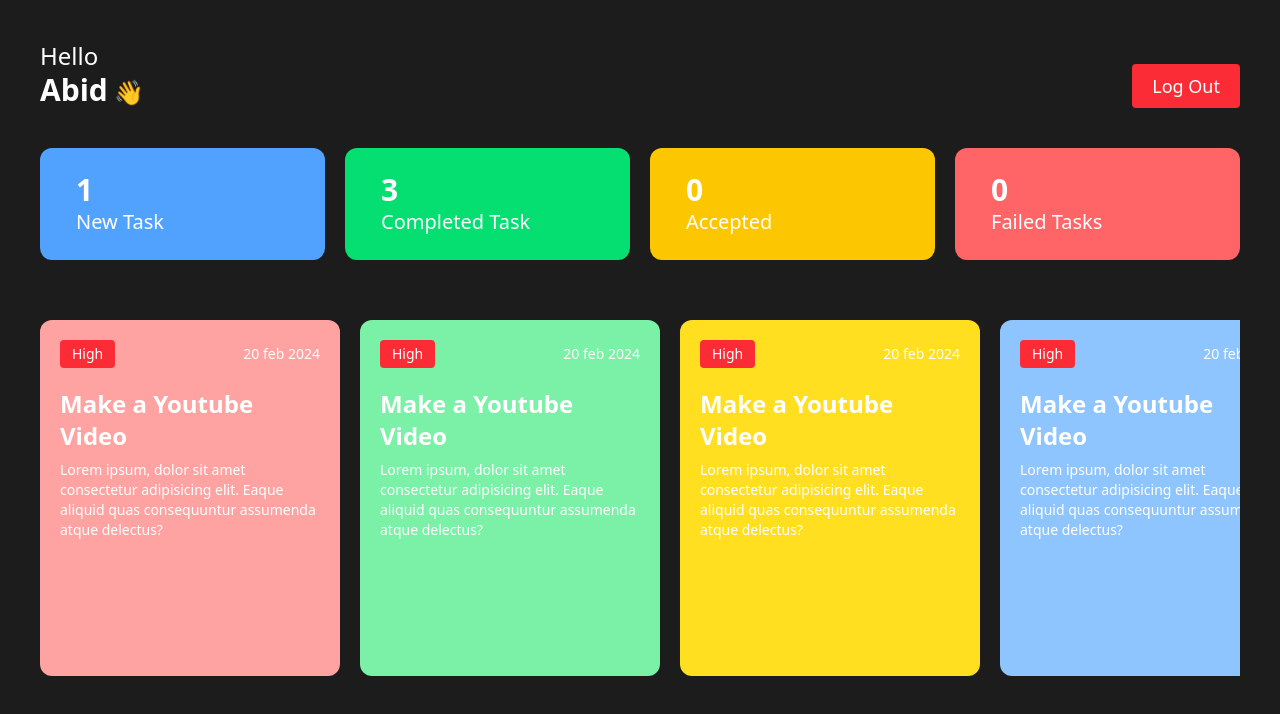
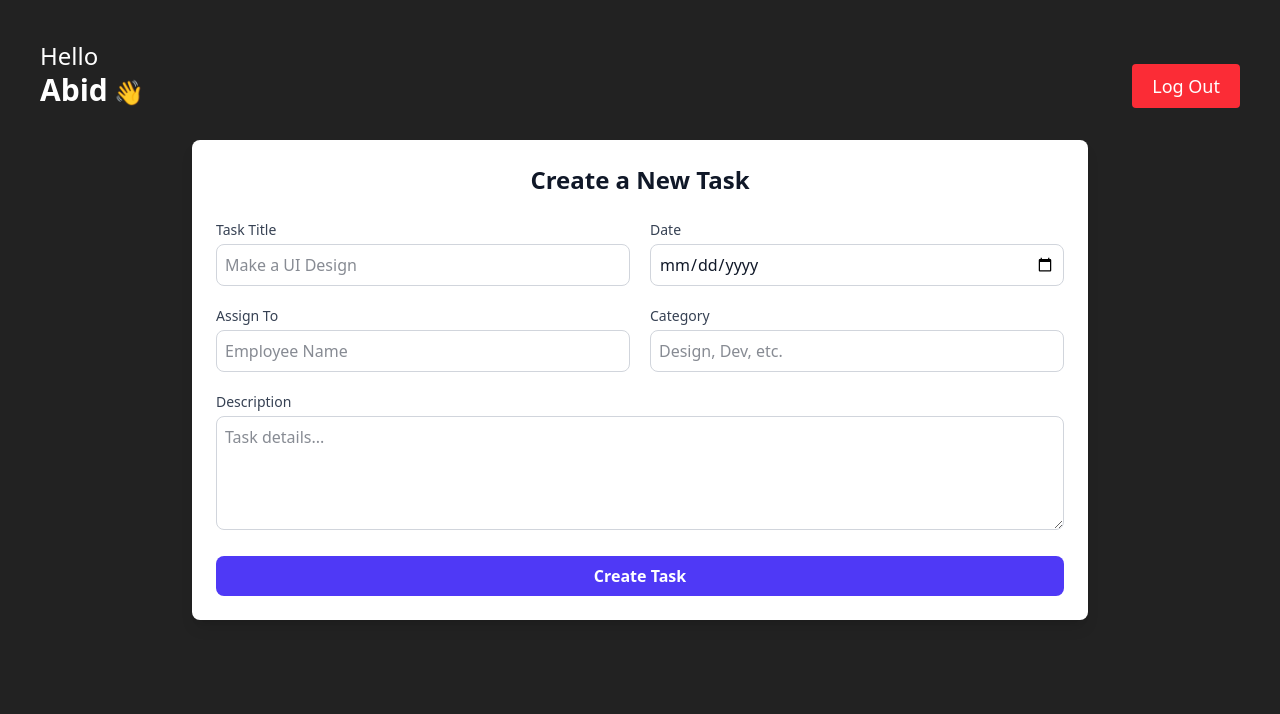
Before and after one commit to abidsarkar/Employee-Managemet-System-MERN-Stack, a React (Vite) app: page / in a window 1280 px wide. Shown: the top 714 px of the page. Built offline with nearby package versions, Linux system fonts and the light colour scheme.

Commit message:
Create task and adminDashBoard template is done

```diff
--- a/src/App.jsx
+++ b/src/App.jsx
@@ -1,6 +1,7 @@
 
 import './App.css'
 import Login from './components/Auth/Login'
+import AdminDashboard from './components/DashBoard/AdminDashboard'
 import EmployeeDashboard from './components/DashBoard/EmployeeDashboard'
 
 function App() {
@@ -9,7 +10,8 @@ function App() {
   return (
     <>
       {/* <Login/>  */}
-      <EmployeeDashboard/>
+      {/* <EmployeeDashboard/> */}
+      <AdminDashboard/>
     </>
   )
 }
--- a/src/components/DashBoard/AdminDashboard.jsx
+++ b/src/components/DashBoard/AdminDashboard.jsx
@@ -1,59 +1,12 @@
 import React from "react";
 import Header from "../Other/Header";
+import CreateTask from "../Other/CreateTask";
 
 const AdminDashboard = () => {
   return (
-    <div className="h-screen w-full p-10 text-white">
+    <div className="h-screen w-full p-10  text-gray-900">
       <Header />
-      <div>
-        <form>
-          <div>
-            {/* task title */}
-            <h3>Task title</h3>
-            <input
-              className="placeholder:text-gray-400 bg-white text-black"
-              type="text"
-              placeholder="Make a Ui Design"
-            />
-          </div>
-          {/* task description */}
-          <div>
-            <h3>Description</h3>
-            <textarea
-              className="outline-none bg-white text-black"
-              name=""
-              id=""
-              cols={30}
-              rows={10}
-            ></textarea>
-          </div>
-          {/* date */}
-          <div>
-            <h3>Date</h3>
-            <input className="outline-none bg-white text-black" type="date" />
-          </div>
-          {/* assign to whom */}
-          <div>
-            <h3>Assign to</h3>
-            <input
-              className="outline-none bg-white text-black"
-              type="text"
-              placeholder="employee name"
-            />
-          </div>
-          {/* category of task */}
-          <div>
-            <h3>Category</h3>
-            <input
-              className="outline-none bg-white text-black"
-              type="text"
-              placeholder="design, dev, etc"
-            />
-          </div>
-          {/* button */}
-          <button>Create Task</button>
-        </form>
-      </div>
+      <CreateTask/>
     </div>
   );
 };
--- /dev/null
+++ b/src/components/Other/CreateTask.jsx
@@ -0,0 +1,77 @@
+import React from "react";
+
+const CreateTask = () => {
+  return (
+    <div className="max-w-4xl mx-auto mt-8 p-6 bg-white shadow-lg rounded-lg">
+      <h2 className="text-2xl font-semibold text-center mb-6">
+        Create a New Task
+      </h2>
+      <form className="flex flex-col gap-5">
+        <div className="grid grid-cols-2 gap-5">
+          {/* Task Title */}
+          <div>
+            <label className="block text-sm font-medium text-gray-700">
+              Task Title
+            </label>
+            <input
+              className="w-full mt-1 p-2 border border-gray-300 rounded-lg focus:ring focus:ring-indigo-300"
+              type="text"
+              placeholder="Make a UI Design"
+            />
+          </div>
+          {/* Date */}
+          <div>
+            <label className="block text-sm font-medium text-gray-700">
+              Date
+            </label>
+            <input
+              className="w-full mt-1 p-2 border border-gray-300 rounded-lg focus:ring focus:ring-indigo-300"
+              type="date"
+            />
+          </div>
+        </div>
+        <div className="grid grid-cols-2 gap-5">
+          {/* Assign To */}
+          <div>
+            <label className="block text-sm font-medium text-gray-700">
+              Assign To
+            </label>
+            <input
+              className="w-full mt-1 p-2 border border-gray-300 rounded-lg focus:ring focus:ring-indigo-300"
+              type="text"
+              placeholder="Employee Name"
+            />
+          </div>
+          {/* Category */}
+          <div>
+            <label className="block text-sm font-medium text-gray-700">
+              Category
+            </label>
+            <input
+              className="w-full mt-1 p-2 border border-gray-300 rounded-lg focus:ring focus:ring-indigo-300"
+              type="text"
+              placeholder="Design, Dev, etc."
+            />
+          </div>
+        </div>
+        {/* Description */}
+        <div>
+          <label className="block text-sm font-medium text-gray-700">
+            Description
+          </label>
+          <textarea
+            className="w-full mt-1 p-2 border border-gray-300 rounded-lg focus:ring focus:ring-indigo-300"
+            rows={4}
+            placeholder="Task details..."
+          ></textarea>
+        </div>
+        {/* Button */}
+        <button className="w-full py-2 px-4 bg-indigo-600 text-white font-semibold rounded-lg hover:bg-indigo-700 transition">
+          Create Task
+        </button>
+      </form>
+    </div>
+  );
+};
+
+export default CreateTask;
```
